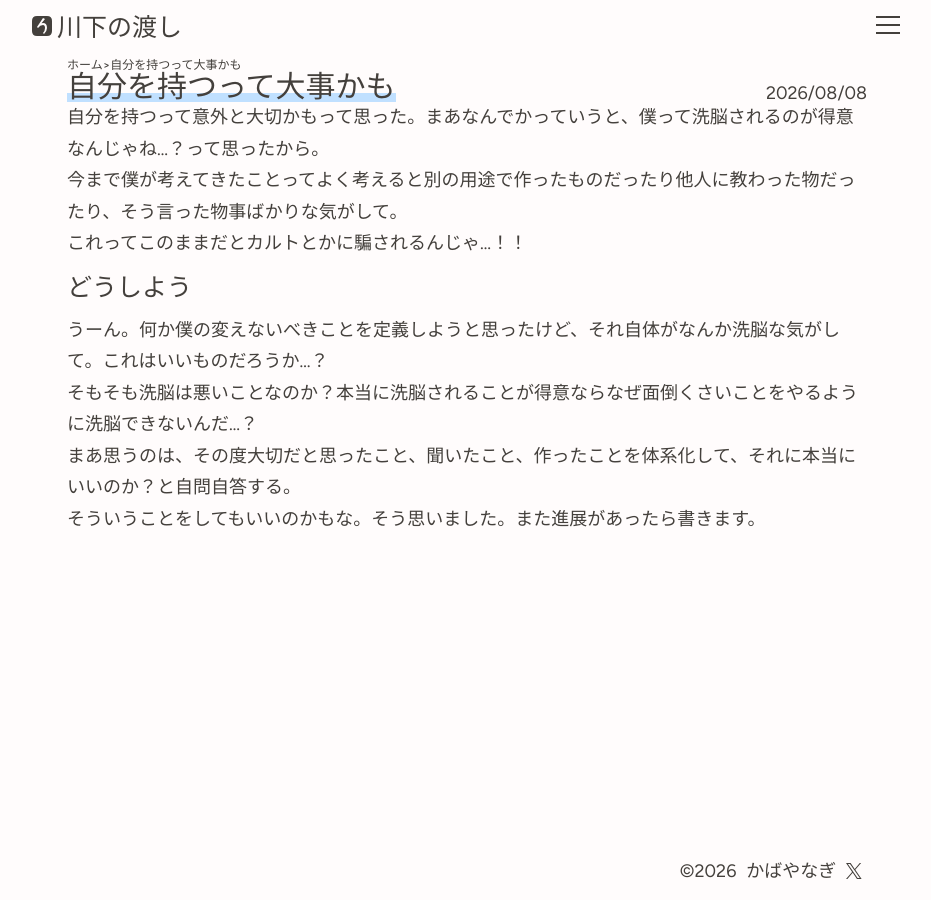
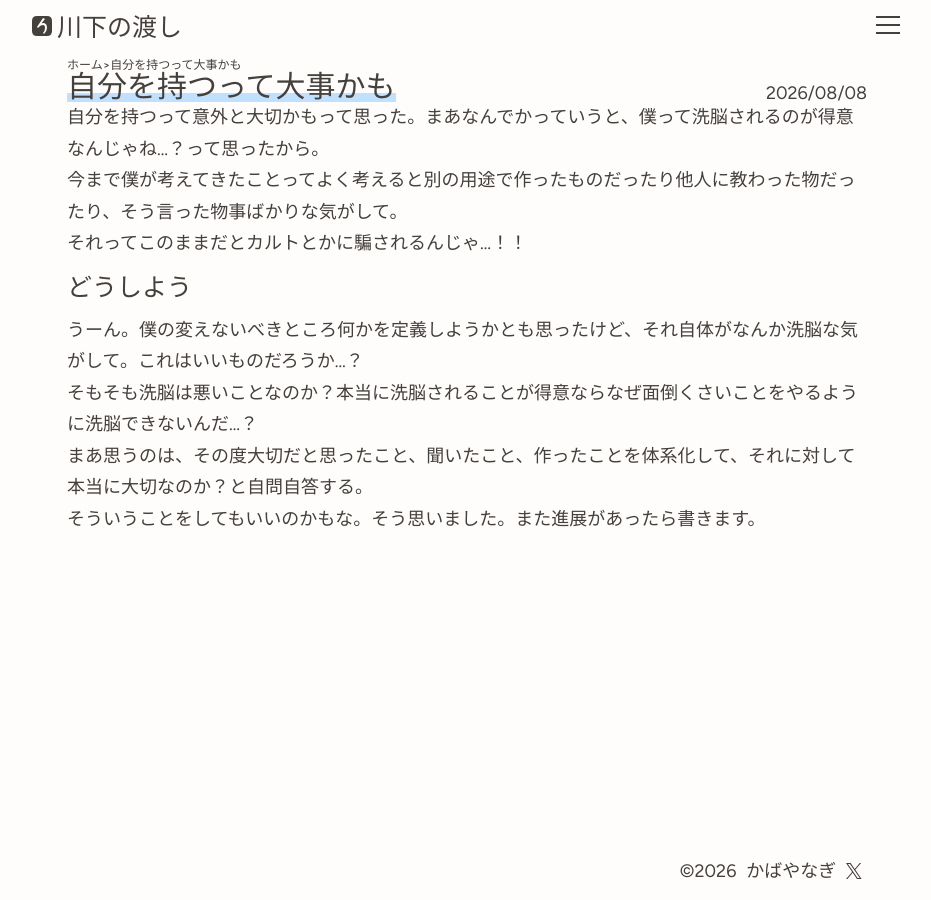
Before and after one commit to Kabayanagi/blog, a Jekyll site: the page built from _posts/2026-08-08-jibun.md, in a window 1280 px wide. Shown: the whole page, without its empty margins (173-1104 px from the left). Built offline with Jekyll 4.4.1, drawn with Linux system fonts in a browser that asks for light colours.

Commit message:
Fix minor phrasing issues in jibun.md

```diff
--- a/_posts/2026-08-08-jibun.md
+++ b/_posts/2026-08-08-jibun.md
@@ -6,13 +6,13 @@ title: 自分を持つって大事かも
 
 今まで僕が考えてきたことってよく考えると別の用途で作ったものだったり他人に教わった物だったり、そう言った物事ばかりな気がして。
 
-これってこのままだとカルトとかに騙されるんじゃ...！！
+それってこのままだとカルトとかに騙されるんじゃ...！！
 
 ## どうしよう
-うーん。何か僕の変えないべきことを定義しようと思ったけど、それ自体がなんか洗脳な気がして。これはいいものだろうか...？
+うーん。僕の変えないべきところ何かを定義しようかとも思ったけど、それ自体がなんか洗脳な気がして。これはいいものだろうか...？
 
 そもそも洗脳は悪いことなのか？本当に洗脳されることが得意ならなぜ面倒くさいことをやるように洗脳できないんだ...？
 
-まあ思うのは、その度大切だと思ったこと、聞いたこと、作ったことを体系化して、それに本当にいいのか？と自問自答する。
+まあ思うのは、その度大切だと思ったこと、聞いたこと、作ったことを体系化して、それに対して本当に大切なのか？と自問自答する。
 
 そういうことをしてもいいのかもな。そう思いました。また進展があったら書きます。
```
